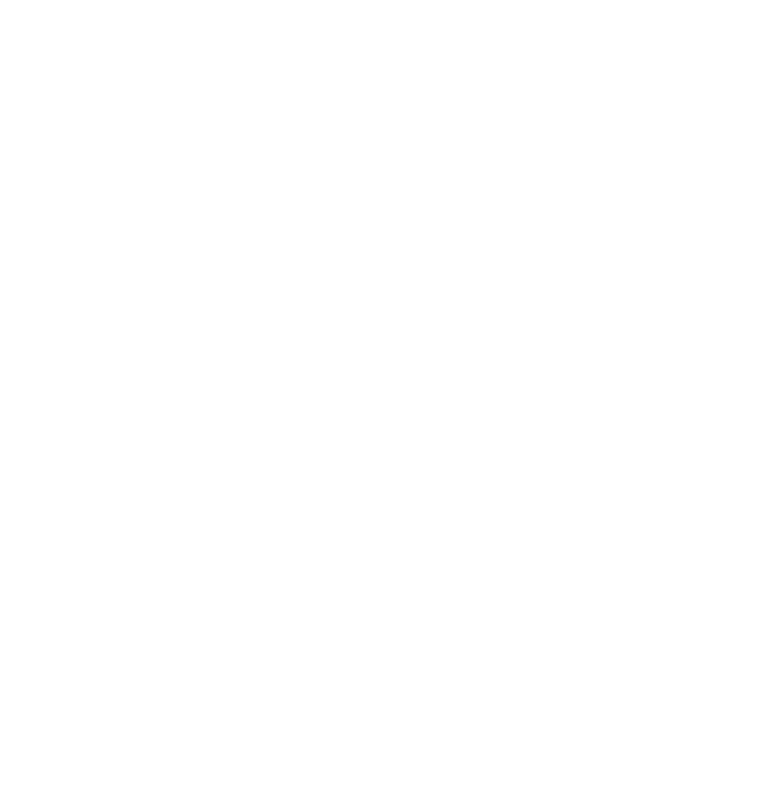
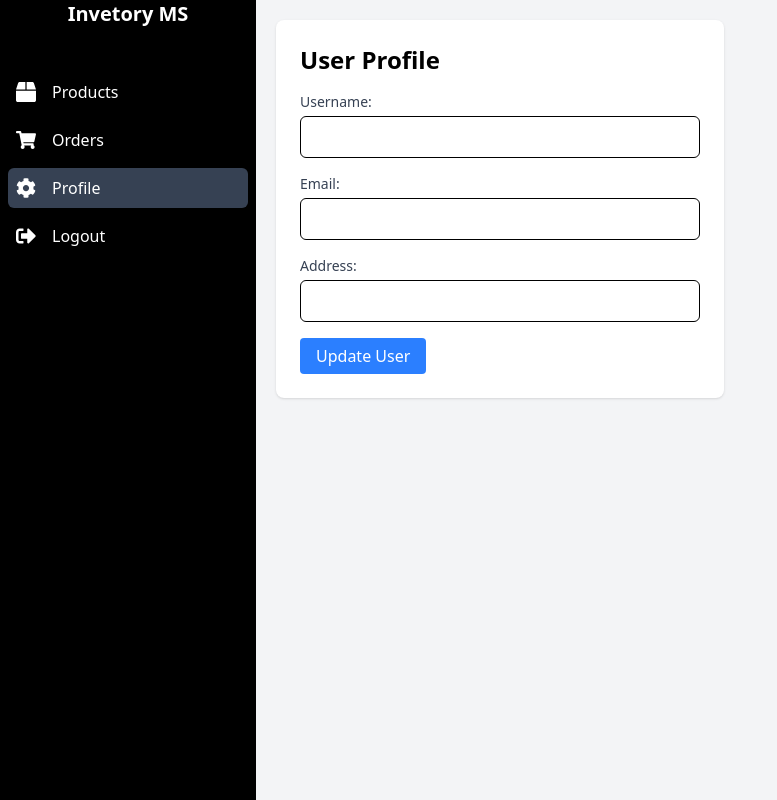
Before and after one commit to tonysodeep/IMS, a React app in the folder frontend/: page /customer-dashboard/profile in a window 1280 px wide. Before the commit this address had no page. Shown: the whole page, without its empty margins (0-777 px from the left). Built offline with nearby package versions, Linux system fonts and the light colour scheme; no server answers; the HTML template or start-up script is replaced by a standard one.

Commit message:
Complete user profile updated

```diff
--- a/frontend/src/App.jsx
+++ b/frontend/src/App.jsx
@@ -11,6 +11,7 @@
 import User from "./components/User";
 import CustomerProducts from "./components/CustomerProducts";
 import CustomerOrder from "./components/CustomerOrder";
+import Profile from "./components/Profile";
 
 function App() {
   return (
@@ -38,6 +39,7 @@
           <Route index element={<CustomerProducts />}></Route>
           <Route path="orders" element={<CustomerOrder />}></Route>
           <Route path="logout" element={<Logout />}></Route>
+          <Route path="profile" element={<Profile />}></Route>
         </Route>
 
         <Route path="/login" element={<LoginPage />} />
--- /dev/null
+++ b/frontend/src/components/Profile.jsx
@@ -0,0 +1,183 @@
+import axios from "axios";
+import { useEffect, useState } from "react";
+
+const Profile = () => {
+  const [user, setUser] = useState({
+    name: "",
+    email: "",
+    address: "",
+    password: "",
+  });
+
+  const [edit, setEdit] = useState(false);
+
+  const fetchUser = async () => {
+    try {
+      const respone = await axios.get(
+        "http://localhost:25569/api/user/profile",
+        {
+          headers: {
+            Authorization: `Bearer ${localStorage.getItem("pos-token")}`,
+          },
+        }
+      );
+      if (respone.data.success) {
+        setUser({
+          name: respone.data.user.name,
+          email: respone.data.user.email,
+          address: respone.data.user.address,
+        });
+      } else {
+        alert(respone.data.message);
+      }
+    } catch (error) {
+      if (
+        error.response &&
+        error.response.data &&
+        error.response.data.message
+      ) {
+        alert(error.response.data.message);
+      } else {
+        alert("Internal server error");
+      }
+    }
+  };
+
+  useEffect(() => {
+    fetchUser();
+  }, []);
+
+  const handleSubmit = async (e) => {
+    e.preventDefault();
+    try {
+      const reponse = await axios.put(
+        "http://localhost:25569/api/user/profile",
+        user,
+        {
+          headers: {
+            Authorization: `Bearer ${localStorage.getItem("pos-token")}`,
+          },
+          validateStatus: (status) => status >= 200 && status < 500,
+        }
+      );
+      if (reponse.data.success) {
+        alert(reponse.data.message);
+        fetchUser();
+        setEdit(false);
+      } else {
+        alert(reponse.data.message);
+      }
+    } catch (error) {
+      if (
+        error.response &&
+        error.response.data &&
+        error.response.data.message
+      ) {
+        alert(error.response.data.message);
+      } else {
+        alert("Internal server error");
+      }
+    }
+  };
+
+  return (
+    <div className="p-5">
+      <form
+        onSubmit={handleSubmit}
+        className="bg-white p-6 rounded-lg shadow max-w-md"
+      >
+        <h2 className="font-bold text-2xl">User Profile</h2>
+        <div className="mb-4 mt-4">
+          <label
+            htmlFor="name"
+            className="block text-sm font-medium text-gray-700 mb-1"
+          >
+            Username:
+          </label>
+          <input
+            type="text"
+            name="name"
+            disabled={!edit}
+            value={user.name}
+            onChange={(e) => setUser({ ...user, name: e.target.value })}
+            className="w-full p-2 border rounded-md focus:outline-none focus:ring-2 focus:ring-blue-50"
+          />
+        </div>
+        <div className="mb-4 mt-4">
+          <label
+            htmlFor="email"
+            className="block text-sm font-medium text-gray-700 mb-1"
+          >
+            Email:
+          </label>
+          <input
+            type="email"
+            name="email"
+            disabled={!edit}
+            value={user.email}
+            onChange={(e) => setUser({ ...user, email: e.target.value })}
+            className="w-full p-2 border rounded-md focus:outline-none focus:ring-2 focus:ring-blue-50"
+          />
+        </div>
+        <div className="mb-4 mt-4">
+          <label
+            htmlFor="username"
+            className="block text-sm font-medium text-gray-700 mb-1"
+          >
+            Address:
+          </label>
+          <input
+            type="text"
+            name="address"
+            disabled={!edit}
+            value={user.address}
+            onChange={(e) => setUser({ ...user, address: e.target.value })}
+            className="w-full p-2 border rounded-md focus:outline-none focus:ring-2 focus:ring-blue-50"
+          />
+        </div>
+        {edit && (
+          <div className="mb-4">
+            <label className="block text-sm font-medium text-gray-700 mb-1">
+              Password
+            </label>
+            <input
+              type="password"
+              name="password"
+              placeholder="Enter new password (Option)"
+              value={user.password}
+              onChange={(e) => setUser({ ...user, password: e.target.value })}
+              className="w-full p-2 border rounded-md focus:outline-none focus:ring-2 focus:ring-blue-50"
+            />
+          </div>
+        )}
+        {!edit ? (
+          <button
+            className="px-4 py-1.5 bg-blue-500 text-white rounded cursor-pointer hover:bg-blue-300"
+            type="button"
+            onClick={() => setEdit(!edit)}
+          >
+            Update User
+          </button>
+        ) : (
+          <>
+            <button
+              type="submit"
+              className="bg-green-500 text-white py-2 px-4 rounded-md hover:bg-green-500 cursor-pointer"
+            >
+              Save Changes
+            </button>
+            <button
+              type="button"
+              onClick={() => setEdit(!edit)}
+              className="bg-gray-300 text-gray-700 px-4 py-2 rounded-md hover:bg-gray-400 ml-2 cursor-pointer"
+            >
+              Cancel
+            </button>
+          </>
+        )}
+      </form>
+    </div>
+  );
+};
+
+export default Profile;
```
Also changed, not shown: 2 other files (tests, documents, lock files or other folders).
